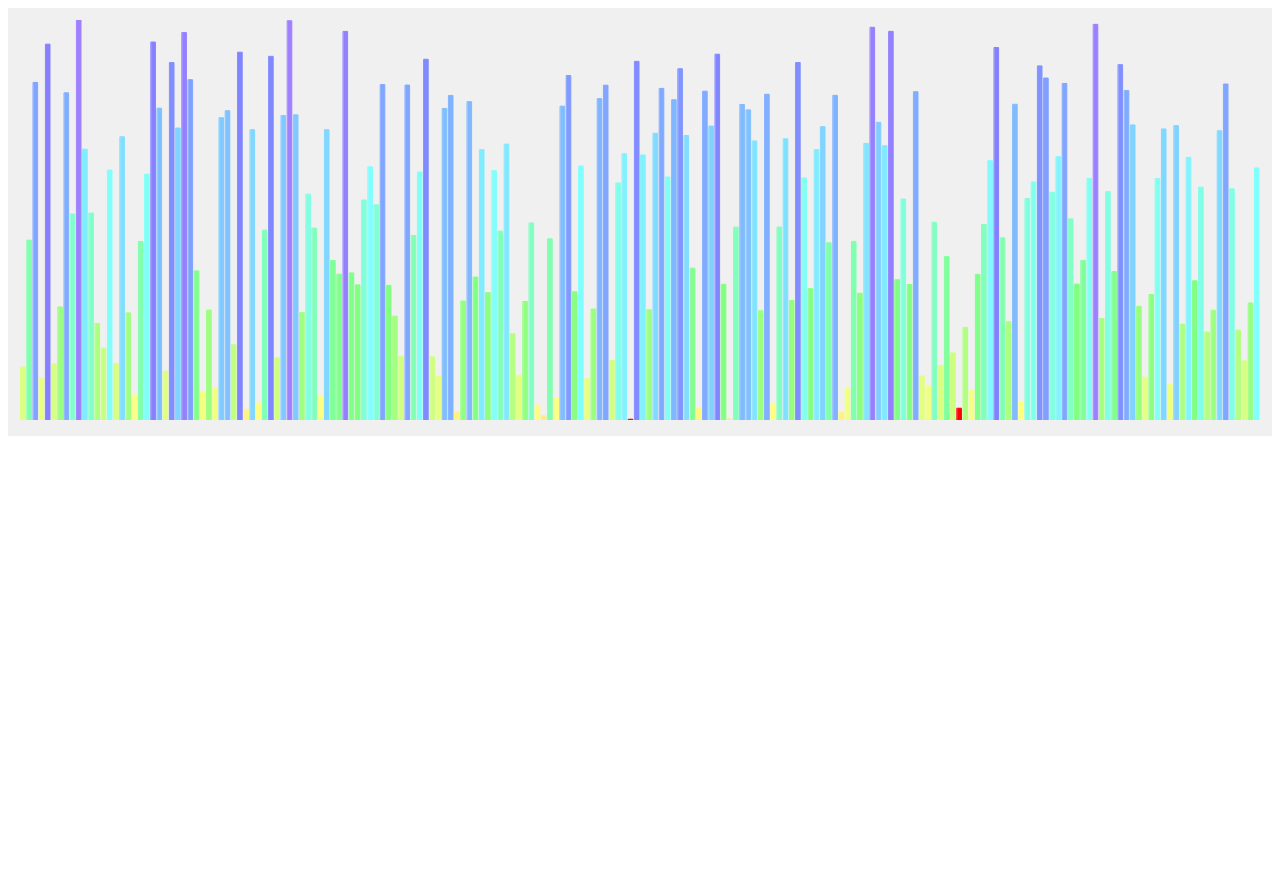
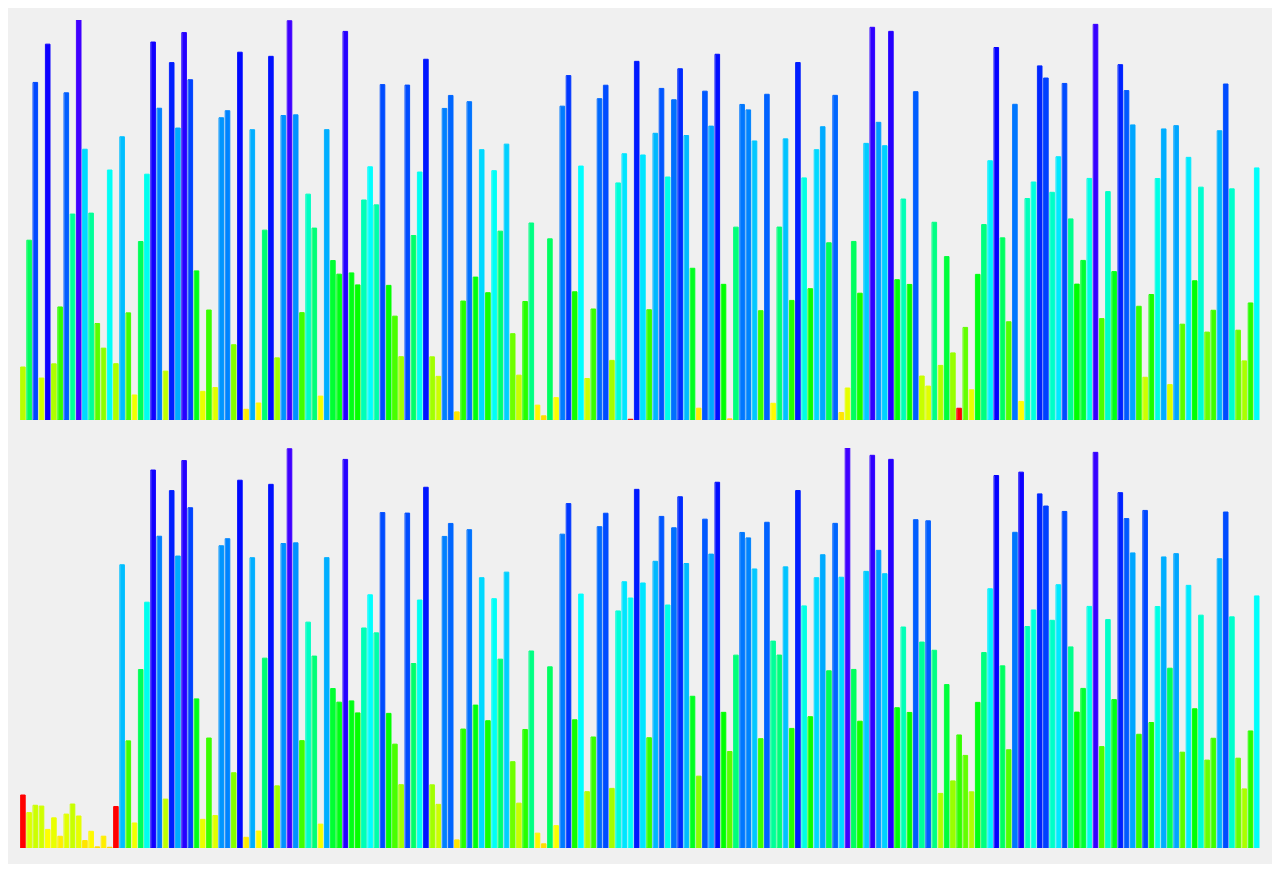
Before and after one commit to tindandelion/visualize-sorting-algorithms, a Vue app: page / in a window 1280 px wide. Before the commit the page ends 800 px from the top, so only its background shows below. Built offline with nearby package versions, Linux system fonts and the light colour scheme.

Commit message:
Tweaking the colors, display both sorters

```diff
--- a/src/App.vue
+++ b/src/App.vue
@@ -1,14 +1,34 @@
 <template>
-  <barchart-canvas :snapshot="snapshot" class="barchart-canvas" />
+  <barchart-canvas
+    v-for="(snapshot, index) in snapshots"
+    :snapshot="snapshot"
+    :key="index"
+    class="barchart-canvas"
+  />
 </template>
 
 <script lang="ts">
-import { defineComponent } from 'vue'
+import { defineComponent, onMounted, ref } from 'vue'
 import BarchartCanvas from './components/BarchartCanvas.vue'
-import { SelectionSorter } from './lib/domain/sorters'
+import { NumberSorter } from './lib/domain/NumberSorter'
+import { SelectionSorter, QuicksortSorter } from './lib/domain/sorters'
 
 function generateDataPoints(n: number, maxValue: number) {
   return [...new Array(n).keys()].map(() => Math.random() * maxValue)
+}
+
+function makeStep(sorters: NumberSorter[]) {
+  sorters.forEach((s) => {
+    if (!s.isFinished) s.step()
+  })
+}
+
+function takeSnapshots(sorters: NumberSorter[]) {
+  return sorters.map((s) => s.takeSnapshot())
+}
+
+function allFinished(sorters: NumberSorter[]) {
+  return sorters.every((s) => s.isFinished)
 }
 
 const SORT_INTERVAL = 50
@@ -19,18 +39,23 @@ export default defineComponent({
     BarchartCanvas,
   },
 
-  data() {
+  setup() {
     const dataPoints = generateDataPoints(200, 1)
-    const sorter = new SelectionSorter(dataPoints)
-    return { sorter, snapshot: sorter.takeSnapshot() }
-  },
+    const sorters = [
+      new SelectionSorter([...dataPoints]),
+      new QuicksortSorter([...dataPoints]),
+    ]
+    const snapshots = ref(takeSnapshots(sorters))
 
-  mounted() {
-    const interval = setInterval(() => {
-      this.sorter.step()
-      this.snapshot = this.sorter.takeSnapshot()
-      if (this.sorter.isFinished) clearInterval(interval)
-    }, SORT_INTERVAL)
+    onMounted(() => {
+      const interval = setInterval(() => {
+        makeStep(sorters)
+        snapshots.value = takeSnapshots(sorters)
+        if (allFinished(sorters)) clearInterval(interval)
+      }, SORT_INTERVAL)
+    })
+
+    return { snapshots }
   },
 })
 </script>
--- a/src/lib/domain/sorting-algorithms/selection-sort.ts
+++ b/src/lib/domain/sorting-algorithms/selection-sort.ts
@@ -8,7 +8,7 @@ export function* selectionSorter<T>(array: T[]): Generator<SortingSnapshot<T>> {
       yield {
         data: [...array],
         comparedPair: [cur, j] as IndexPair,
-        highlightedRange: [0, start - 1] as IndexPair,
+        highlightedRange: [start, array.length - 1] as IndexPair,
       }
       if (array[j] < array[cur]) cur = j
     }
--- a/src/lib/view-models/BarchartCalculator.ts
+++ b/src/lib/view-models/BarchartCalculator.ts
@@ -54,7 +54,7 @@ export class BarchartCalculator {
     if (this.isBeingCompared(index)) return `hsb(0, 100%, 100%)`
 
     const hue = (value / this.maxValue) * (255 - this.startHue) + this.startHue
-    const saturation = this.isInHighlightedRange(index) ? 100 : 50
+    const saturation = this.isInHighlightedRange(index) ? 100 : 25
     return `hsb(${hue.toFixed(0)}, ${saturation}%, 100%)`
   }
 
```
Also changed, not shown: 2 other files (tests, documents, lock files or other folders).
